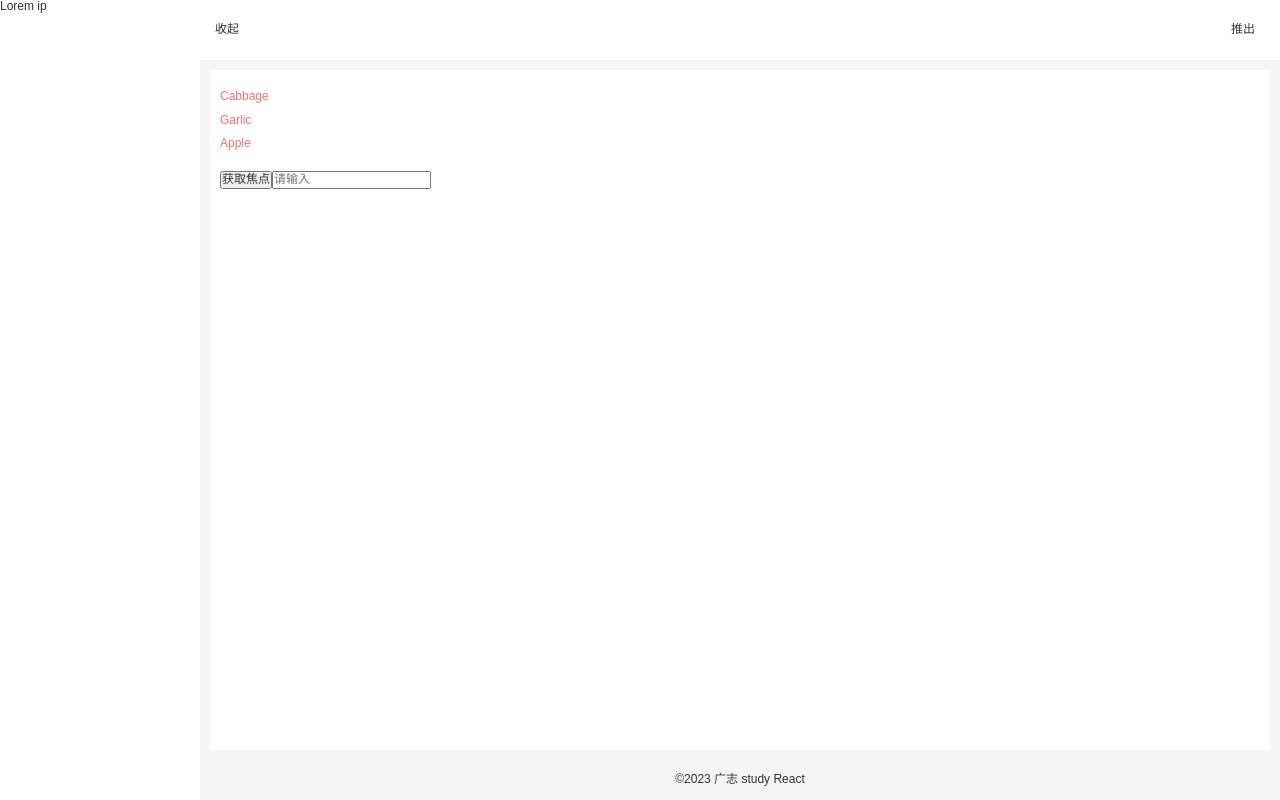
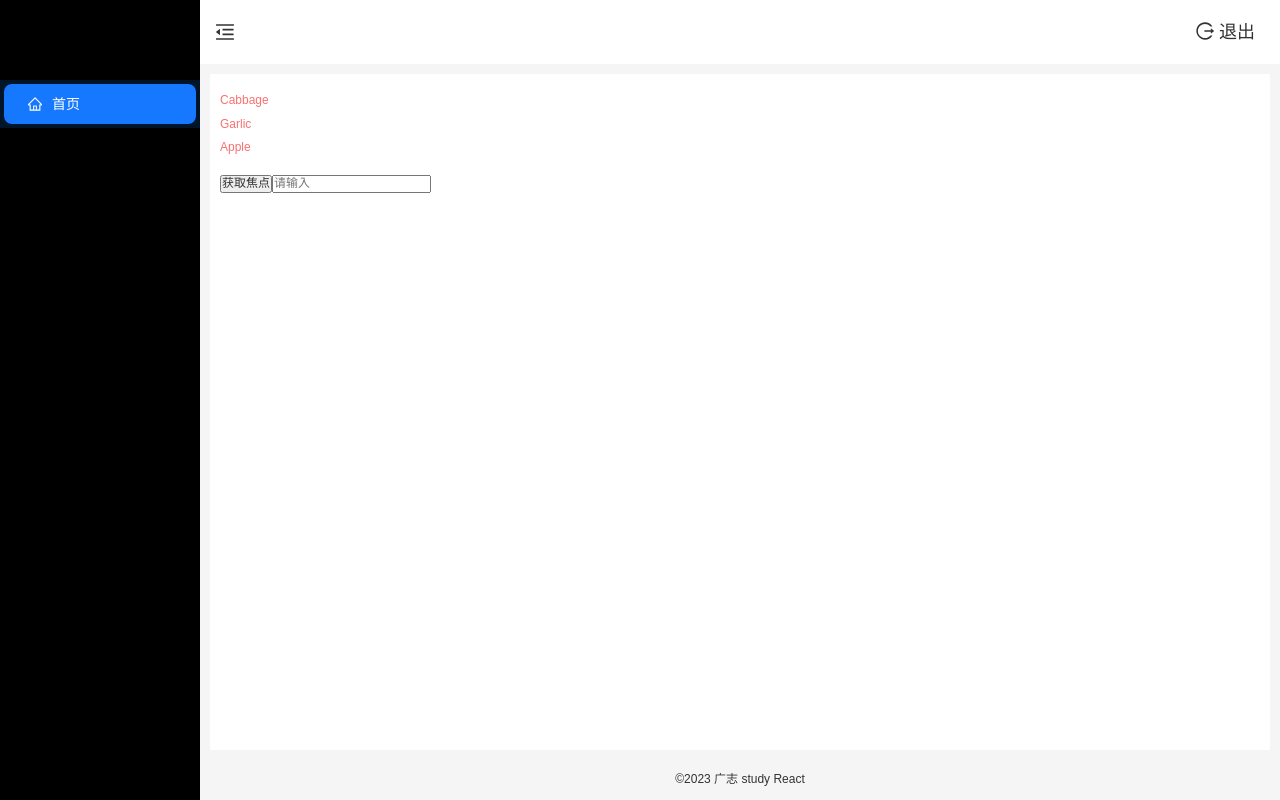
Before and after one commit to wozhendefuleZ/react_study, a React (Vite) app: page /layout/home in a window 1280 px wide. Built offline with nearby package versions, Linux system fonts and the light colour scheme.

Commit message:
配置路由

```diff
--- a/package.json
+++ b/package.json
@@ -10,6 +10,8 @@
     "preview": "vite preview"
   },
   "dependencies": {
+    "@ant-design/icons": "^5.2.6",
+    "antd": "^5.12.1",
     "axios": "^1.6.2",
     "framer-motion": "^10.16.5",
     "react": "^18.2.0",
--- a/src/components/Header.tsx
+++ b/src/components/Header.tsx
@@ -1,8 +1,38 @@
+import React from 'react';
+import { useNavigate } from 'react-router-dom';
+import { Popconfirm } from 'antd';
+import {
+  MenuFoldOutlined,
+  MenuUnfoldOutlined,
+  LogoutOutlined,
+} from '@ant-design/icons';
 const Header = (porps: any) => {
+  const navigate = useNavigate();
+  // 退出
+  const onConfirm = () => {
+    navigate('/', { replace: true });
+  };
+
   return (
-    <div className="h-60px bg-#fff flex items-center pl-15px pr-25px">
-      <div  onClick={() => porps.setExpanded(!porps.expanded)}>{porps.expanded ? '收起' : '展开'}</div>
-      <div className="ml-auto">推出</div>
+    <div className="h-64px bg-#fff flex items-center pl-15px pr-25px">
+      {React.createElement(
+        porps.expanded ? MenuUnfoldOutlined : MenuFoldOutlined,
+        {
+          className: 'text-20px',
+          onClick: () => porps.setExpanded(!porps.expanded),
+        }
+      )}
+
+      <div className="ml-auto text-18px">
+        <Popconfirm
+          onConfirm={onConfirm}
+          title="是否确认退出？"
+          okText="退出"
+          cancelText="取消"
+        >
+          <LogoutOutlined /> 退出
+        </Popconfirm>
+      </div>
     </div>
   );
 };
--- /dev/null
+++ b/src/components/Items.tsx
@@ -0,0 +1,27 @@
+import { Link } from 'react-router-dom';
+import { HomeOutlined } from '@ant-design/icons';
+function getItem(
+  label: any,
+  key: string,
+  icon: any,
+  children?: any,
+  type?: any
+) {
+  return {
+    key,
+    icon,
+    children,
+    label,
+    type,
+  };
+}
+
+const items = [
+  getItem(
+    <Link to="/layout/home">首页</Link>,
+    '/layout/home',
+    <HomeOutlined />
+  ),
+];
+
+export default items;
--- a/src/components/Slider.tsx
+++ /dev/null
@@ -1,16 +0,0 @@
-const Slider = (porps: any) => {
-  return (
-    <div
-      className={[porps.expanded ? 'w-200px' : 'w-80px', 'bg-#fff'].join(' ')}
-    >
-      {porps.expanded && (
-        <div className="slider-content">
-          {/* 在这里放置展开后的内容 */}
-          Lorem ip
-        </div>
-      )}
-    </div>
-  );
-};
-
-export default Slider;
--- /dev/null
+++ b/src/views/layout.css
@@ -0,0 +1,3 @@
+.ant-layout-sider {
+  background-color: #000;
+}
--- a/src/views/layout.tsx
+++ b/src/views/layout.tsx
@@ -1,14 +1,28 @@
 import { useState } from 'react';
-import { Outlet } from 'react-router-dom';
+import { Outlet, useLocation } from 'react-router-dom';
+import { Menu, Layout } from 'antd';
+import items from '@/components/Items';
 import Header from '@/components/Header';
-import Slider from '@/components/Slider';
+import './layout.css';
 
-const Layout = () => {
-  const [expanded, setExpanded] = useState(true);
+const LayOut = () => {
+  const [expanded, setExpanded] = useState(false);
+  const { pathname } = useLocation();
 
+  const { Sider } = Layout;
   return (
     <div className="h-100vh overflow-hidden flex bg-#f5f5f5">
-      <Slider expanded={expanded}></Slider>
+      <Sider trigger={null} collapsible collapsed={expanded} className="p-0">
+        <div className="h-60px my-10px"></div>
+        <Menu
+          theme="dark"
+          mode="inline"
+          defaultSelectedKeys={[pathname]}
+          selectedKeys={[pathname]}
+          items={items}
+        />
+      </Sider>
+
       <div className="flex-1 w-0 flex flex-col">
         <Header
           expanded={expanded}
@@ -26,4 +40,4 @@ const Layout = () => {
   );
 };
 
-export default Layout;
+export default LayOut;
```
Also changed, not shown: 1 other file (tests, documents, lock files or other folders).
